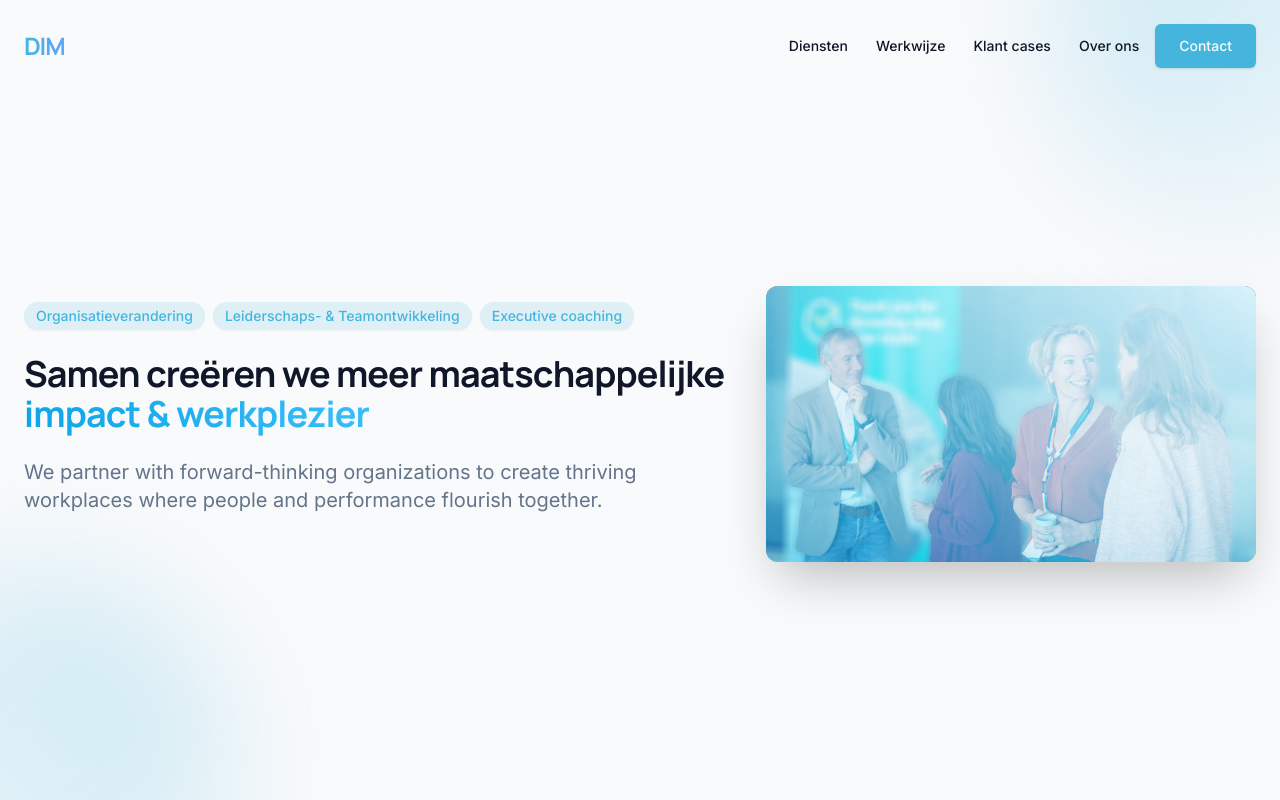
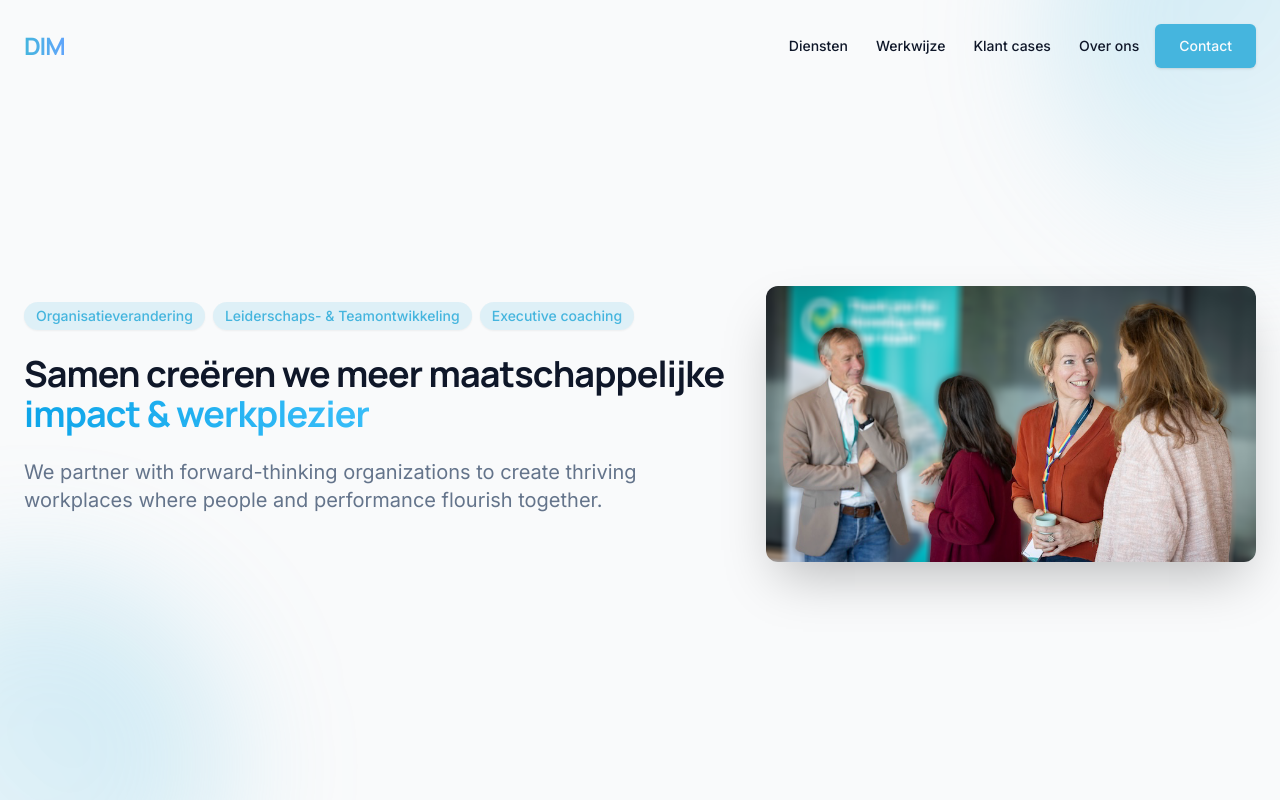
Before and after one commit to dimamsterdam/dim-amsterdam, a React (Vite) app: page / in a window 1280 px wide. Shown: the top 800 px of the page. Built offline with nearby package versions, Linux system fonts and the light colour scheme.

Commit message:
Remove image gradient
Removes the gradient overlay from the hero image.

```diff
--- a/src/components/HeroSection.tsx
+++ b/src/components/HeroSection.tsx
@@ -89,8 +89,8 @@ const HeroSection = () => {
             duration: 0.8,
             ease: [0.04, 0.62, 0.23, 0.98]
           }}>
-              <div className="aspect-video rounded-xl overflow-hidden shadow-2xl bg-gradient-to-tr from-primary/80 to-accent">
-                <img src="/lovable-uploads/f7236ec5-17e7-46a7-b551-7cf4b4198147.png" alt="Professional networking event" className="w-full h-full object-cover mix-blend-overlay opacity-80" />
+              <div className="aspect-video rounded-xl overflow-hidden shadow-2xl">
+                <img src="/lovable-uploads/f7236ec5-17e7-46a7-b551-7cf4b4198147.png" alt="Professional networking event" className="w-full h-full object-cover" />
               </div>
               <div className="absolute inset-0 flex items-center justify-center">
 
```
